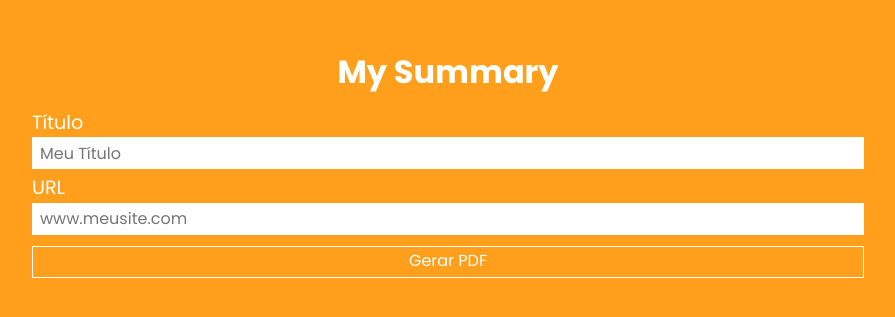
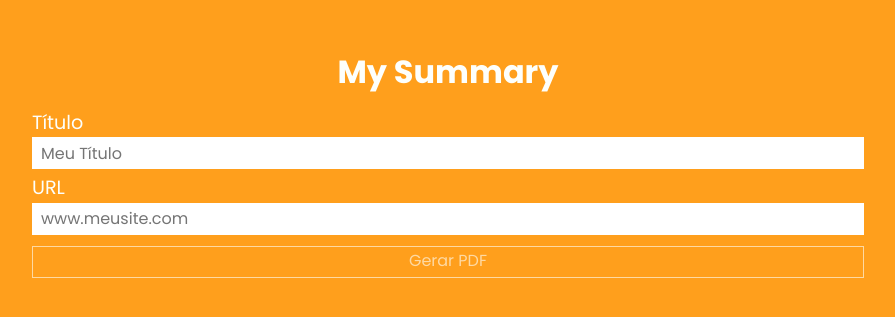
Before and after one commit to renato3x/mysummary-frontend, an Angular app: page / in a window 1280 px wide. Shown: the part 245-562 px from the top of the page, without its empty margins (192-1087 px from the left). Built offline with nearby package versions, Linux system fonts and the light colour scheme.

Commit message:
Validation completed

```diff
--- a/src/app/app.component.css
+++ b/src/app/app.component.css
@@ -46,7 +46,8 @@
   color: var(--color-text-secondary) !important;
   font-size: 1rem;
   outline: none;
-  border: none
+  border: 1px solid transparent;
+  transition: border .3s;
 }
 
 #main-content #pdf-form #generate {
@@ -56,13 +57,23 @@
   border: 1px solid var(--color-text-primary);
   background: #00000000;
   font-size: 1rem;
-  transition: background .3s, color .3s;
+  transition: background .3s, color .3s, filter .3s;
 }
 
 #main-content #pdf-form #generate:hover {
   background: var(--color-text-primary);
   color: var(--color-text-secondary) !important;
   cursor: pointer;
+}
+
+#main-content #pdf-form #generate[disabled] {
+  cursor: auto;
+  filter: opacity(.6);
+}
+
+#main-content #pdf-form #generate[disabled]:hover {
+  background: #00000000;
+  color: var(--color-text-primary) !important;
 }
 
 /* pdf generation view stylesheet */
@@ -85,7 +96,7 @@
   align-items: center;
 }
 
-/* loader */
+/* auxiliar */
 
 .loader {
   width: 2rem;
@@ -96,6 +107,10 @@
   animation-name: rotateLoader;
   animation-duration: 1s;
   animation-iteration-count: infinite;
+}
+
+.input-invalid {
+  border-color: var(--background-error) !important;
 }
 
 /* queries */
--- a/src/app/app.component.html
+++ b/src/app/app.component.html
@@ -14,6 +14,8 @@
         id="title"
         placeholder="Meu Título"
         translate="yes"
+        [formControl]="title"
+        [ngClass]="{ 'input-invalid': title.touched && title.invalid }"
       >
     </div>
 
@@ -24,10 +26,12 @@
       id="url"
       placeholder="www.meusite.com"
       translate="yes"
+      [formControl]="url"
+      [ngClass]="{ 'input-invalid': url.touched && url.invalid }"
     >
     </div>
 
-    <button id="generate" type="button" (click)="startPdfGeneration()">Gerar PDF</button>
+    <button id="generate" type="button" (click)="startPdfGeneration()" [disabled]="title.invalid || url.invalid">Gerar PDF</button>
   </div>
 </main>
 <div
--- a/src/app/app.component.ts
+++ b/src/app/app.component.ts
@@ -1,4 +1,6 @@
 import { Component } from '@angular/core';
+import { FormControl, Validators } from '@angular/forms';
+import validator from 'validator';
 
 @Component({
   selector: 'app-root',
@@ -10,7 +12,21 @@ export class AppComponent {
   pdfGenerationViewOpacity: number = 0
   removeMainContent: boolean = false
 
-  startPdfGeneration() {
+  title: FormControl = new FormControl('', [
+    Validators.required
+  ])
+
+  url: FormControl = new FormControl('', [
+    Validators.required
+  ])
+
+  startPdfGeneration(): void | any {
+    if (!validator.isURL(this.url.value)) {
+      alert('A URL informada é inválida')
+      this.url.setErrors(Validators.required)
+      return
+    }
+
     this.mainContentOpacity = 0
     setTimeout(() => {
       this.removeMainContent = true
--- a/src/app/app.module.ts
+++ b/src/app/app.module.ts
@@ -1,4 +1,5 @@
 import { NgModule } from '@angular/core';
+import { ReactiveFormsModule } from '@angular/forms';
 import { BrowserModule } from '@angular/platform-browser';
 
 import { AppComponent } from './app.component';
@@ -8,7 +9,8 @@ import { AppComponent } from './app.component';
     AppComponent
   ],
   imports: [
-    BrowserModule
+    BrowserModule,
+    ReactiveFormsModule
   ],
   providers: [],
   bootstrap: [AppComponent]
```
